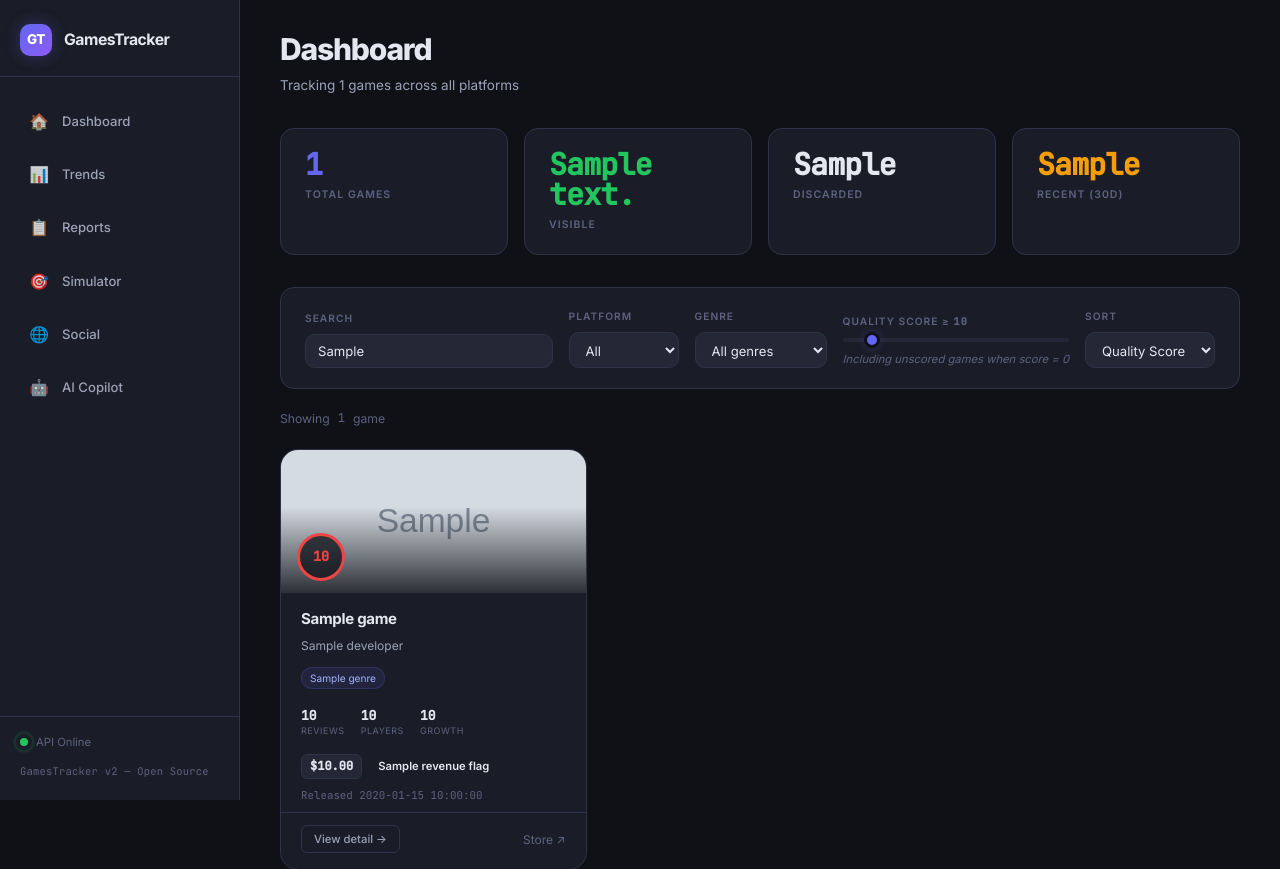
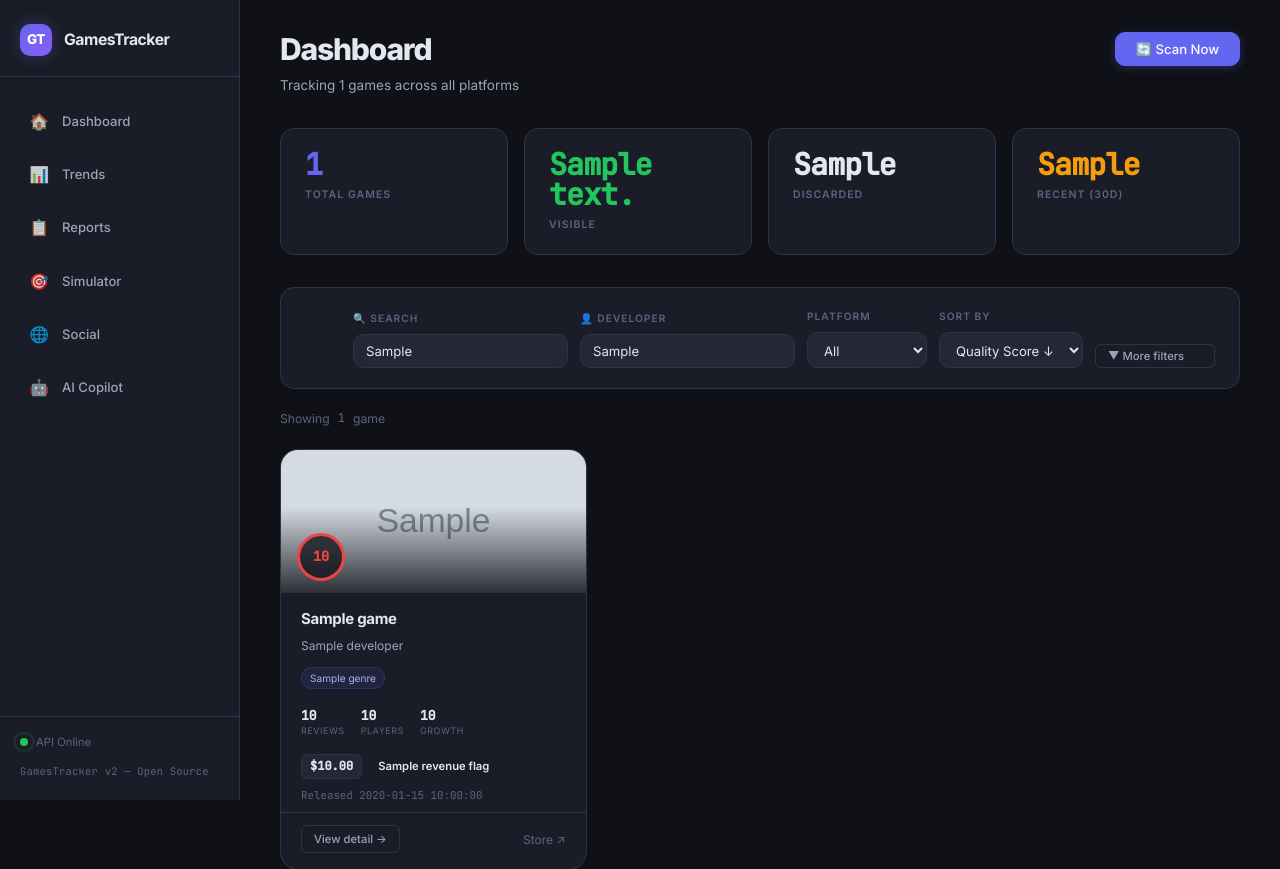
Before and after one commit to Kekko16004/GamesTracker, a FastAPI app: template web/templates/dashboard.html in a window 1280 px wide. Shown: the top 869 px of the page. Run offline with FastAPI, Linux system fonts and the light colour scheme; the template is opened without the code that fills it: most values are stand-ins (such as "Sample title", 1, 10 or a date in 2020); grey boxes marked "Sample" are stand-in pictures; some libraries are stand-ins or nearby versions.

Commit message:
feat: advanced filters + Scan Now button in web dashboard
Filters added:
- Developer name search
- Tag filter (dropdown with all tags from DB)
- Quality score RANGE (min AND max sliders)
- Price range (min/max USD)
- Revenue flag filter (recouped/not recouped/free)
- Expandable 'More filters' section (Alpine.js toggle)

Sort options added:
- Newest first, Most reviews, Most players, Price

Scan Now button:
- POST /scan triggers collector in background thread
- Same as GUI 'Raccogli ora' — runs discovery + snapshots + social + scraping
- Button shows spinner while scanning, reloads after 3s

```diff
--- a/web/main.py
+++ b/web/main.py
@@ -139,21 +139,33 @@ async def dashboard(
     request: Request,
     platform: Optional[str] = Query(None),
     min_score: float = Query(0.0, ge=0.0, le=100.0),
+    max_score: float = Query(100.0, ge=0.0, le=100.0),
     sort_by: str = Query("quality_score"),
     genre: Optional[str] = Query(None),
+    tag: Optional[str] = Query(None),
     search: Optional[str] = Query(None),
+    developer: Optional[str] = Query(None),
+    revenue: Optional[str] = Query(None),
+    min_price: Optional[float] = Query(None),
+    max_price: Optional[float] = Query(None),
 ) -> HTMLResponse:
-    """Main dashboard — game cards grid with filtering."""
+    """Main dashboard — game cards grid with advanced filtering."""
     games = da.get_games_list(
         platform=platform,
         min_score=min_score,
+        max_score=max_score,
         sort_by=sort_by,
         genre=genre,
+        tag=tag,
         search=search,
+        developer=developer,
+        revenue_filter=revenue,
+        min_price=min_price,
+        max_price=max_price,
     )
-    # BUG 4 FIX: stats strip always shows totals, not filtered counts.
     stats = da.get_dashboard_stats(min_score=0.0)
     genres = da.get_available_genres()
+    tags = da.get_available_tags()
 
     # Detect HTMX partial request (only re-render the cards grid).
     if request.headers.get("HX-Request"):
@@ -165,13 +177,46 @@ async def dashboard(
         "games": games,
         "stats": stats,
         "genres": genres,
+        "tags": tags,
         "current_platform": platform or "",
         "current_min_score": min_score,
+        "current_max_score": max_score,
         "current_sort": sort_by,
         "current_genre": genre or "",
+        "current_tag": tag or "",
         "current_search": search or "",
+        "current_developer": developer or "",
+        "current_revenue": revenue or "",
+        "current_min_price": min_price if min_price is not None else "",
+        "current_max_price": max_price if max_price is not None else "",
     }
     return templates.TemplateResponse(request, "dashboard.html", ctx)
+
+
+# ---------------------------------------------------------------------------
+# Scan Now (trigger collector from web)
+# ---------------------------------------------------------------------------
+
+
+@app.post("/scan", tags=["pages"])
+async def scan_now(request: Request) -> JSONResponse:
+    """Trigger a one-shot collection run (same as GUI 'Raccogli ora').
+
+    Runs in a background thread so the web request returns immediately.
+    The collector writes to the shared SQLite DB.
+    """
+    import threading
+
+    def _run_collector():
+        try:
+            from collector.run_once import run_once
+            run_once(include_social=True)
+        except Exception:
+            log.exception("Scan Now: collector failed")
+
+    thread = threading.Thread(target=_run_collector, daemon=True)
+    thread.start()
+    return JSONResponse({"status": "started", "message": "Collection started in background"})
 
 
 @app.get("/game/{game_id}", response_class=HTMLResponse, tags=["pages"])
--- a/web/static/css/style.css
+++ b/web/static/css/style.css
@@ -1884,3 +1884,32 @@ button { font-family: inherit; }
 
 .form-hint { display: block; font-size: .75rem; color: var(--text-secondary, #9ca3b8); margin-top: 3px; }
 .price-value-note { margin-top: 8px; padding: 8px 12px; background: var(--surface-2, #242836); border-radius: 6px; font-size: .85rem; display: flex; align-items: center; gap: 8px; flex-wrap: wrap; }
+
+/* ==========================================================================
+   ADVANCED FILTER BAR
+   ========================================================================== */
+
+.filter-bar--advanced {
+  display: flex;
+  flex-direction: column;
+}
+.filter-bar__row {
+  display: flex;
+  flex-wrap: wrap;
+  gap: 12px;
+  align-items: flex-end;
+}
+.filter-bar__row .filter-bar__group { min-width: 120px; }
+.filter-bar__row .filter-bar__group--wide { flex: 2; min-width: 200px; }
+
+.filter-note {
+  display: block;
+  font-size: .7rem;
+  color: var(--text-secondary, #9ca3b8);
+  margin-top: 2px;
+}
+
+@media (max-width: 640px) {
+  .filter-bar__row { flex-direction: column; }
+  .filter-bar__row .filter-bar__group { width: 100%; }
+}
--- a/web/templates/dashboard.html
+++ b/web/templates/dashboard.html
@@ -3,16 +3,35 @@
 {% block title %}Dashboard — GamesTracker{% endblock %}
 
 {% block content %}
-<!-- ======== HEADER ======== -->
-<div class="page-header">
+<!-- ======== HEADER + SCAN NOW ======== -->
+<div class="page-header" style="display:flex; justify-content:space-between; align-items:flex-start; flex-wrap:wrap; gap:12px;">
   <div class="page-header__titles">
     <h1 class="page-header__h1">Dashboard</h1>
     <p class="page-header__sub">Tracking {{ stats.total_games }} games across all platforms</p>
   </div>
+  <div x-data="{ scanning: false, msg: '' }">
+    <button
+      class="btn btn--md btn--primary"
+      :disabled="scanning"
+      @click="
+        scanning = true; msg = '';
+        fetch('/scan', {method:'POST'})
+          .then(r => r.json())
+          .then(d => { msg = '✅ ' + d.message; setTimeout(() => location.reload(), 3000); })
+          .catch(e => { msg = '❌ Error'; })
+          .finally(() => { scanning = false; })
+      "
+    >
+      <span x-show="!scanning">🔄 Scan Now</span>
+      <span x-show="scanning" class="ai-spinner-inline"></span>
+      <span x-show="scanning">Scanning...</span>
+    </button>
+    <span x-show="msg" x-text="msg" style="margin-left:8px; font-size:.85rem;"></span>
+  </div>
 </div>
 
 <!-- ======== STATS STRIP ======== -->
-<div class="stats-strip" x-data="{ shown: false }" x-init="setTimeout(() => shown = true, 100)" x-show="true">
+<div class="stats-strip">
   <div class="stat-card stat-card--accent">
     <span class="stat-card__value mono">{{ stats.total_games }}</span>
     <span class="stat-card__label">Total Games</span>
@@ -31,27 +50,31 @@
   </div>
 </div>
 
-<!-- ======== FILTERS ======== -->
+<!-- ======== FILTERS (Advanced) ======== -->
 <form
-  class="filter-bar"
+  class="filter-bar filter-bar--advanced"
   hx-get="/"
   hx-target="#games-grid"
   hx-swap="outerHTML"
   hx-trigger="change, search, input delay:400ms"
   hx-push-url="true"
   hx-select="#games-grid"
+  x-data="{ expanded: false, minScore: {{ current_min_score }}, maxScore: {{ current_max_score }} }"
 >
-  <!-- Search -->
+  <!-- Row 1: Main filters -->
+  <div class="filter-bar__row">
+    <!-- Search title -->
     <div class="filter-bar__group filter-bar__group--wide">
-    <label class="filter-bar__label" for="search">Search</label>
-    <input
-      id="search"
-      name="search"
-      type="search"
-      class="filter-bar__input"
-      placeholder="Search game titles..."
-      value="{{ current_search }}"
-    />
+      <label class="filter-bar__label" for="search">🔍 Search</label>
+      <input id="search" name="search" type="search" class="filter-bar__input"
+        placeholder="Game title..." value="{{ current_search }}" />
+    </div>
+
+    <!-- Developer -->
+    <div class="filter-bar__group">
+      <label class="filter-bar__label" for="developer">👤 Developer</label>
+      <input id="developer" name="developer" type="text" class="filter-bar__input"
+        placeholder="Developer name..." value="{{ current_developer }}" />
     </div>
 
     <!-- Platform -->
@@ -64,6 +87,31 @@
       </select>
     </div>
 
+    <!-- Sort -->
+    <div class="filter-bar__group">
+      <label class="filter-bar__label" for="sort_by">Sort by</label>
+      <select id="sort_by" name="sort_by" class="filter-bar__select">
+        <option value="quality_score" {% if current_sort == 'quality_score' %}selected{% endif %}>Quality Score ↓</option>
+        <option value="growth"   {% if current_sort == 'growth'   %}selected{% endif %}>Growth ↓</option>
+        <option value="newest"   {% if current_sort == 'newest'   %}selected{% endif %}>Newest First</option>
+        <option value="recency"  {% if current_sort == 'recency'  %}selected{% endif %}>Release Date</option>
+        <option value="reviews"  {% if current_sort == 'reviews'  %}selected{% endif %}>Most Reviews</option>
+        <option value="players"  {% if current_sort == 'players'  %}selected{% endif %}>Most Players</option>
+        <option value="price"    {% if current_sort == 'price'    %}selected{% endif %}>Price ↑</option>
+        <option value="title"    {% if current_sort == 'title'    %}selected{% endif %}>Title A–Z</option>
+      </select>
+    </div>
+
+    <!-- Toggle advanced filters -->
+    <div class="filter-bar__group" style="align-self:flex-end;">
+      <button type="button" class="btn btn--sm btn--ghost" @click="expanded = !expanded">
+        <span x-text="expanded ? '▲ Less filters' : '▼ More filters'"></span>
+      </button>
+    </div>
+  </div>
+
+  <!-- Row 2: Advanced filters (expandable) -->
+  <div class="filter-bar__row" x-show="expanded" x-transition style="margin-top:12px;">
     <!-- Genre -->
     <div class="filter-bar__group">
       <label class="filter-bar__label" for="genre">Genre</label>
@@ -75,34 +123,53 @@
       </select>
     </div>
 
-  <!-- Min score slider -->
-  <div class="filter-bar__group" x-data="{ score: {{ current_min_score }} }">
-    <label class="filter-bar__label" for="min_score">
-      Quality Score &ge; <span class="mono" x-text="score"></span>
-    </label>
-    <input
-      id="min_score"
-      name="min_score"
-      type="range"
-      min="0" max="100" step="5"
-      class="filter-bar__range"
-      x-model="score"
-      value="{{ current_min_score }}"
-    />
-    {% if current_min_score > 0 %}
-    <span class="filter-note">Including unscored games when score = 0</span>
-    {% endif %}
+    <!-- Tag -->
+    <div class="filter-bar__group">
+      <label class="filter-bar__label" for="tag">🏷️ Tag</label>
+      <select id="tag" name="tag" class="filter-bar__select">
+        <option value="">All tags</option>
+        {% for t in tags %}
+        <option value="{{ t }}" {% if current_tag == t %}selected{% endif %}>{{ t }}</option>
+        {% endfor %}
+      </select>
     </div>
 
-  <!-- Sort -->
+    <!-- Quality Score range -->
     <div class="filter-bar__group">
-    <label class="filter-bar__label" for="sort_by">Sort</label>
-    <select id="sort_by" name="sort_by" class="filter-bar__select">
-      <option value="quality_score" {% if current_sort == 'quality_score' %}selected{% endif %}>Quality Score</option>
-      <option value="growth"        {% if current_sort == 'growth'        %}selected{% endif %}>Growth</option>
-      <option value="recency"       {% if current_sort == 'recency'       %}selected{% endif %}>Recent</option>
-      <option value="title"         {% if current_sort == 'title'         %}selected{% endif %}>Title A-Z</option>
+      <label class="filter-bar__label">
+        Score: <span class="mono" x-text="minScore"></span> – <span class="mono" x-text="maxScore"></span>
+      </label>
+      <div style="display:flex; gap:8px; align-items:center;">
+        <input name="min_score" type="range" min="0" max="100" step="5"
+          class="filter-bar__range" x-model="minScore" value="{{ current_min_score }}" style="flex:1;" />
+        <input name="max_score" type="range" min="0" max="100" step="5"
+          class="filter-bar__range" x-model="maxScore" value="{{ current_max_score }}" style="flex:1;" />
+      </div>
+    </div>
+
+    <!-- Price range -->
+    <div class="filter-bar__group">
+      <label class="filter-bar__label">💰 Price ($)</label>
+      <div style="display:flex; gap:6px; align-items:center;">
+        <input name="min_price" type="number" min="0" step="0.01" class="filter-bar__input"
+          placeholder="Min" value="{{ current_min_price }}" style="width:70px;" />
+        <span style="color:var(--text-secondary);">–</span>
+        <input name="max_price" type="number" min="0" step="0.01" class="filter-bar__input"
+          placeholder="Max" value="{{ current_max_price }}" style="width:70px;" />
+      </div>
+    </div>
+
+    <!-- Revenue flag -->
+    <div class="filter-bar__group">
+      <label class="filter-bar__label" for="revenue">💸 Revenue</label>
+      <select id="revenue" name="revenue" class="filter-bar__select">
+        <option value="">All</option>
+        <option value="recouped" {% if current_revenue == 'recouped' %}selected{% endif %}>✅ Recouped</option>
+        <option value="not_recouped" {% if current_revenue == 'not_recouped' %}selected{% endif %}>❌ Not recouped</option>
+        <option value="likely_recouped" {% if current_revenue == 'likely_recouped' %}selected{% endif %}>🟡 Likely recouped</option>
+        <option value="free" {% if current_revenue == 'free' %}selected{% endif %}>🆓 Free</option>
       </select>
+    </div>
   </div>
 </form>
 
@@ -119,9 +186,9 @@
     {% endfor %}
   {% else %}
   <div class="empty-state">
-    <div class="empty-state__icon">&#x1F3AE;</div>
+    <div class="empty-state__icon">🎮</div>
     <h3 class="empty-state__title">No games found</h3>
-    <p class="empty-state__sub">Try adjusting your filters or adding games through the desktop app.</p>
+    <p class="empty-state__sub">Try adjusting your filters, or click <strong>Scan Now</strong> to collect new games.</p>
   </div>
   {% endif %}
 </div>
```
Also changed, not shown: web/data_access.py (+108 -55 lines). Lines whose indentation alone changed are shown as unchanged.
